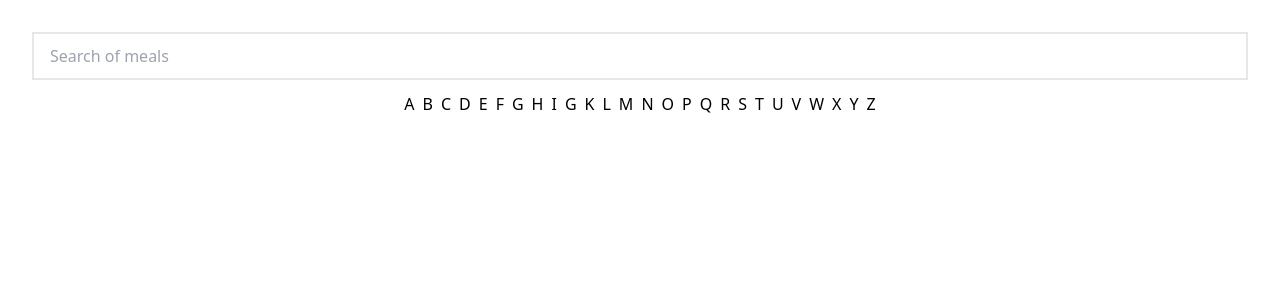
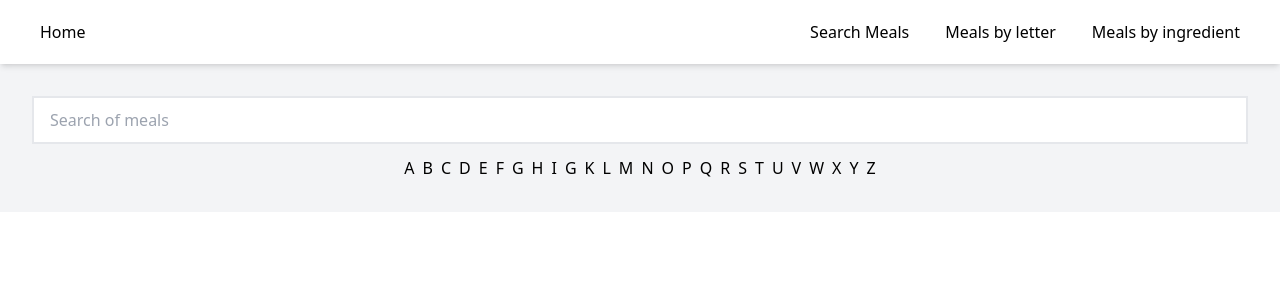
Before and after one commit to solaiman-naderi/vue-foodFounder, a Vue app: page / in a window 1280 px wide. Shown: the top 300 px of the page. Built offline with nearby package versions, Linux system fonts and the light colour scheme; no server answers.

Commit message:
Feat: Create a dynamic layout

```diff
--- /dev/null
+++ b/src/components/Layouts/MainLayout/index.vue
@@ -0,0 +1,13 @@
+<template>
+  <div class="bg-gray-100 h-full">
+    <NavBar />
+
+    <main>
+      <router-view />
+    </main>
+  </div>
+</template>
+
+<script setup>
+import NavBar from '../NavBar.vue'
+</script>
--- /dev/null
+++ b/src/components/Layouts/NavBar.vue
@@ -0,0 +1,26 @@
+<template>
+  <header class="w-full h-16 shadow-md bg-white flex items-center justify-between px-8">
+    <router-link
+      :to="{ name: 'home' }"
+      class="hover:bg-orange-100 text-black hover:text-gray-700 p-2 rounded-lg"
+      >Home</router-link
+    >
+    <div class="[&>*]:ml-5">
+      <router-link
+        :to="{ name: 'byName' }"
+        class="hover:bg-orange-100 text-black hover:text-gray-700 p-2 rounded-lg"
+        >Search Meals</router-link
+      >
+      <router-link
+        :to="{ name: 'byLetter' }"
+        class="hover:bg-orange-100 text-black hover:text-gray-700 p-2 rounded-lg"
+        >Meals by letter</router-link
+      >
+      <router-link
+        :to="{ name: 'byIngredient' }"
+        class="hover:bg-orange-100 text-black hover:text-gray-700 p-2 rounded-lg"
+        >Meals by ingredient</router-link
+      >
+    </div>
+  </header>
+</template>
--- a/src/router/index.ts
+++ b/src/router/index.ts
@@ -1,16 +1,37 @@
 import { createRouter, createWebHistory } from 'vue-router'
+
 import Home from '@/views/Home.vue'
-import MealList from '@/views/MealList.vue'
+import MealsByName from '@/views/MealsByName.vue'
+import MealsByLetter from '@/views/MealsByLetter.vue'
+import MealsByIngredients from '@/views/MealsByIngredients.vue'
+import MainLayout from '@/components/Layouts/MainLayout/index.vue'
+
 const routes = [
   {
     path: '/',
-    name: 'home',
-    component: Home
-  },
-  {
-    path: '/letter/:letter',
-    name: 'byLetter',
-    component: MealList
+    component: MainLayout,
+    children: [
+      {
+        path: '/',
+        name: 'home',
+        component: Home
+      },
+      {
+        path: '/by-letter:letter?',
+        name: 'byLetter',
+        component: MealsByLetter
+      },
+      {
+        path: '/by-ingredients:ingredient?',
+        name: 'byIngredient',
+        component: MealsByIngredients
+      },
+      {
+        path: '/by-name:name?',
+        name: 'byName',
+        component: MealsByName
+      }
+    ]
   }
 ]
 const router = createRouter({
--- /dev/null
+++ b/src/views/MealsByIngredients.vue
@@ -0,0 +1,5 @@
+<template>
+  <div>gradients</div>
+</template>
+
+<script setup></script>
--- /dev/null
+++ b/src/views/MealsByLetter.vue
@@ -0,0 +1,5 @@
+<template>
+  <div>Letter</div>
+</template>
+
+<script setup></script>
--- a/src/views/MealList.vue
+++ b/src/views/MealsByName.vue
@@ -1,5 +1,5 @@
 <template>
-  <div>Meals</div>
+  <div>Name</div>
 </template>
 
 <script setup></script>
```
